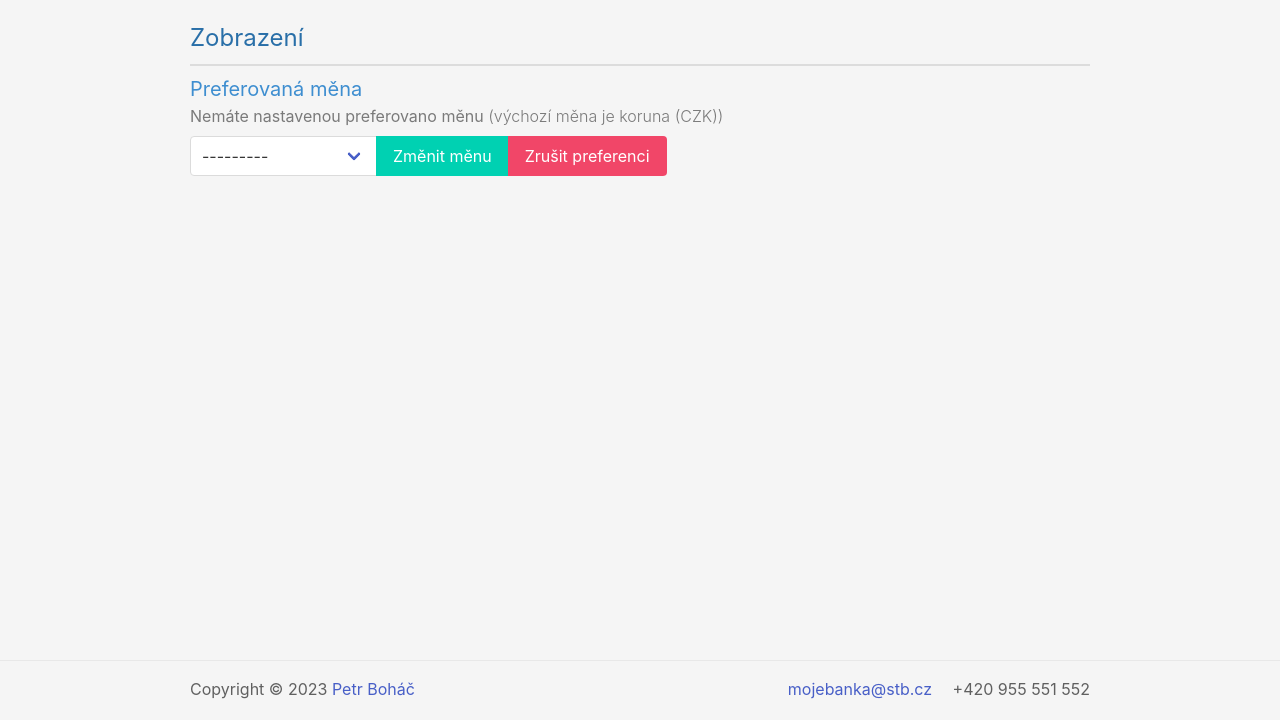
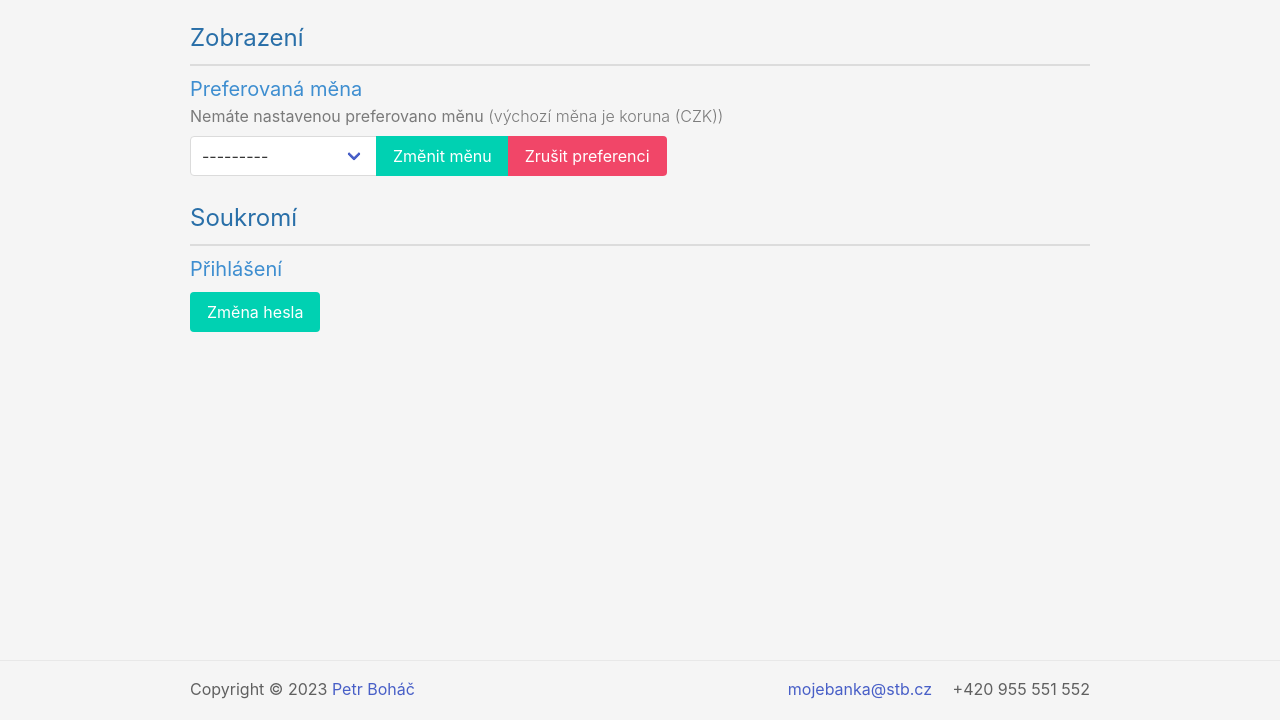
Before and after one commit to Pzdrs/STIN-bank, a Django app: page /accounts/preferences/ in a window 1280 px wide. Shown: the part 80-800 px from the top of the page. Run offline with Django 4.2, Linux system fonts and the light colour scheme; the visitor is signed in with stand-in values (Sample User, id 1); parts of the project's set-up code (start-up, migrations or seed data) failed here and were passed over; some libraries are stand-ins or nearby versions.

Commit message:
udelal jsem poradek v accounts, password reset jebu

```diff
--- a/accounts/templates/preferences.html
+++ b/accounts/templates/preferences.html
@@ -20,8 +20,17 @@
                 <input type="submit" class="button is-primary" value="Změnit měnu">
             </div>
             <div class="control">
-                <input type="button" class="button is-danger" value="Zrušit preferenci" onclick="document.getElementById('id_preferred_currency').value='';this.form.submit()">
+                <input type="button" class="button is-danger" value="Zrušit preferenci"
+                       onclick="document.getElementById('id_preferred_currency').value='';this.form.submit()">
             </div>
         </div>
     </form>
+    <p class="is-size-4 has-text-info-dark mt-5">
+        Soukromí
+    </p>
+    <hr class="my-2">
+    <p class="is-size-5 has-text-info">Přihlášení</p>
+    <div class="buttons mt-2">
+        <a href="{% url 'accounts:password_change' %}" class="button is-primary">Změna hesla</a>
+    </div>
 {% endblock %}
--- a/accounts/urls.py
+++ b/accounts/urls.py
@@ -1,8 +1,7 @@
-from django.contrib.auth.views import PasswordChangeView, PasswordChangeDoneView, \
+from django.contrib.auth.views import PasswordChangeDoneView, \
     PasswordResetView, PasswordResetDoneView, PasswordResetConfirmView, PasswordResetCompleteView
 from django.urls import path, reverse_lazy
 
-from STINBank.utils.config import get_project_config
 from accounts.views import BankLogoutView, BankLoginView, PreferencesView, BankPasswordChangeView
 
 app_name = 'accounts'
@@ -11,30 +10,14 @@ urlpatterns = [
     path("login/", BankLoginView.as_view(), name="login"),
     path("logout/", BankLogoutView.as_view(), name="logout"),
     path(
-        "password_change/", BankPasswordChangeView.as_view(), name="password_change"
+        "password_change/",
+        BankPasswordChangeView.as_view(),
+        name="password_change"
     ),
     path(
         "password_change/done/",
         PasswordChangeDoneView.as_view(),
         name="password_change_done",
     ),
-    path("password_reset/", PasswordResetView.as_view(
-        success_url=get_project_config().default_page
-    ), name="password_reset"),
-    path(
-        "password_reset/done/",
-        PasswordResetDoneView.as_view(),
-        name="password_reset_done",
-    ),
-    path(
-        "reset/<uidb64>/<token>/",
-        PasswordResetConfirmView.as_view(),
-        name="password_reset_confirm",
-    ),
-    path(
-        "reset/done/",
-        PasswordResetCompleteView.as_view(),
-        name="password_reset_complete",
-    ),
     path('preferences/', PreferencesView.as_view(), name='preferences')
 ]
--- a/accounts/views.py
+++ b/accounts/views.py
@@ -1,7 +1,7 @@
 from django.contrib import messages
 from django.contrib.auth.views import LoginView, LogoutView, PasswordChangeView, PasswordResetView
 from django.shortcuts import redirect
-from django.urls import reverse
+from django.urls import reverse, reverse_lazy
 from django.views.generic import TemplateView
 
 from STINBank.utils.config import get_project_config
@@ -40,7 +40,7 @@ class PreferencesView(BankView, TemplateView):
 
 
 class BankPasswordChangeView(PasswordChangeView):
-    success_url = get_project_config().default_page
+    success_url = reverse_lazy('accounts:preferences')
 
     def form_valid(self, form):
         messages.success(self.request, 'Heslo úspěšně změněno.')
```
